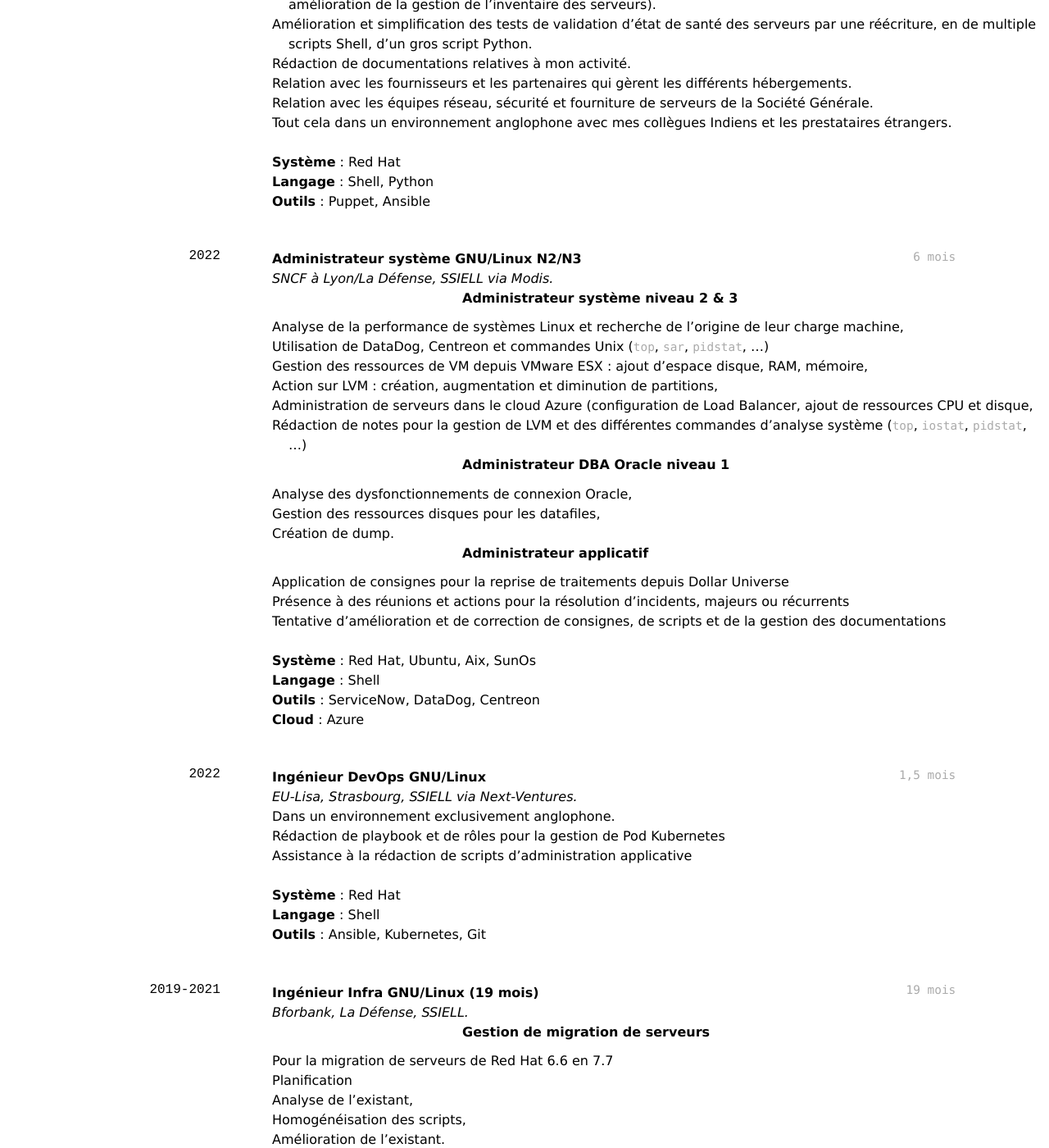
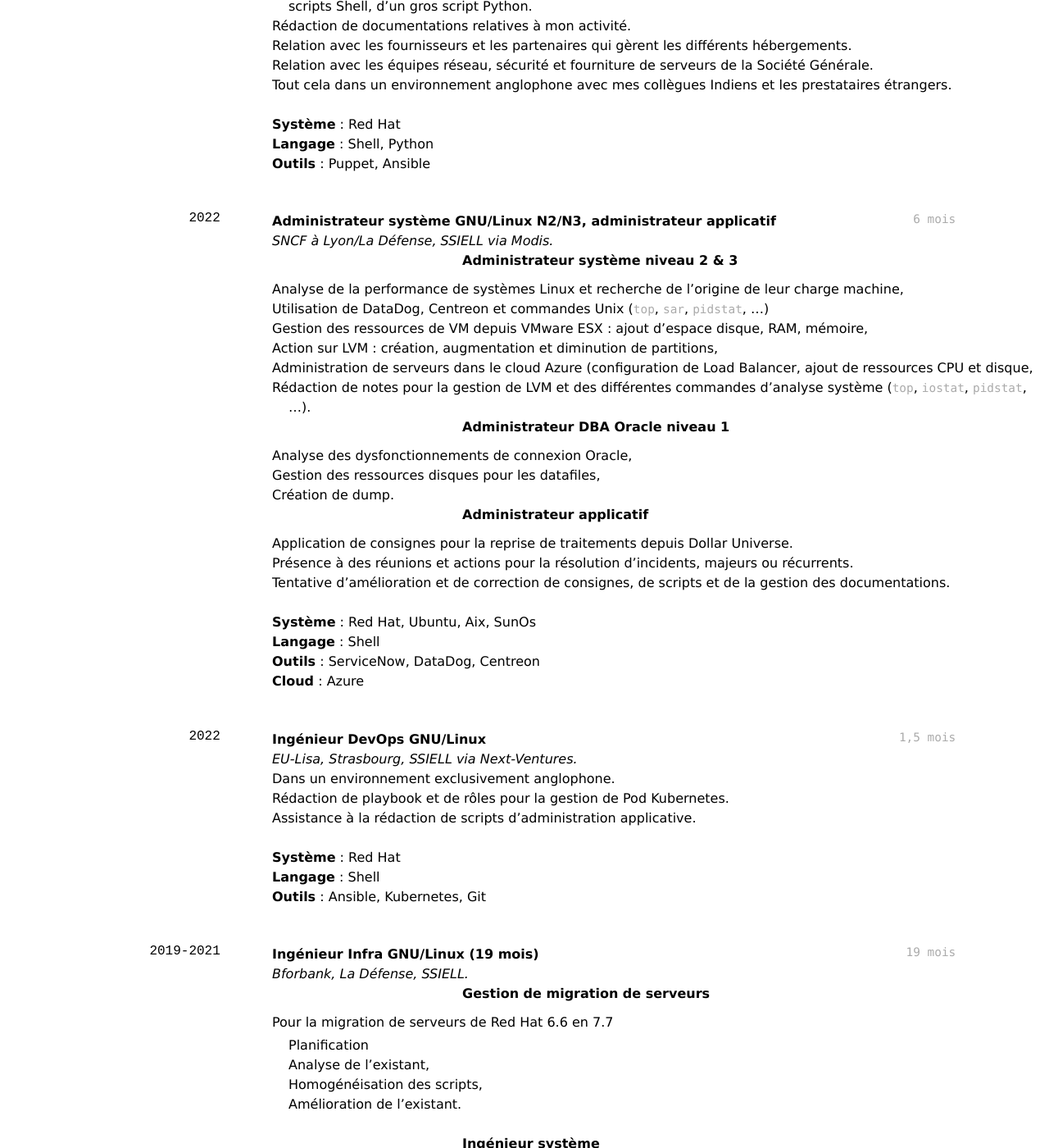
Before and after one commit to ledub72/ledub72.github.io, a Jekyll site: the page built from index.md, in a window 1280 px wide and 1400 px high, scrolled down 3749 px. Shown: the whole window at 82% size. Built offline with Jekyll 4.4.1, drawn with Linux system fonts in a browser that asks for light colours; nearby versions of some CDN libraries; a style sheet for code colours, icons or effects is not loaded; some of the changed text lies outside the part shown.

Commit message:
Lomegard (#25)
* Amélioration CV LaTeX & `index.md`

```diff
--- a/index.md
+++ b/index.md
@@ -141,7 +141,6 @@ Expert en shell
 
 - **Ingénieur Packaging Linux, Administrateur Système Linux**
 - _SNCF à Lille, SSIELL via Atos._
-
 - Modification, ou création, puis test des paquets RPM et DEB d’applications conformes aux exigences SNCF (docker, CFT, MQSeries . . . ).
 - Création de scripts d’installation et de suppression de paquet, pour Ubuntu et Red Hat
 - Correction de vulnérabilité sur les serveurs de tests, en relation avec l’équipe Cybersécurité.
@@ -181,16 +178,16 @@ Expert en shell
 
 `6 mois`
 
-- **Administrateur système GNU/Linux N2/N3**
+- **Administrateur système GNU/Linux N2/N3, administrateur applicatif**
 - _SNCF à Lyon/La Défense, SSIELL via Modis._
 - **Administrateur système niveau 2 & 3**
 
-- Analyse de la performance de systèmes Linux et recherche de l’origine de leur charge machine,
-- Utilisation de DataDog, Centreon et commandes Unix (`top`, `sar`, `pidstat`, …)
-- Gestion des ressources de VM depuis VMware ESX : ajout d’espace disque, RAM, mémoire,
-- Action sur LVM : création, augmentation et diminution de partitions,
-- Administration de serveurs dans le cloud Azure (configuration de Load Balancer, ajout de ressources CPU et disque,
-- Rédaction de notes pour la gestion de LVM et des différentes commandes d’analyse système (`top`, `iostat`, `pidstat`, …)
+* Analyse de la performance de systèmes Linux et recherche de l’origine de leur charge machine,
+* Utilisation de DataDog, Centreon et commandes Unix (`top`, `sar`, `pidstat`, …)
+* Gestion des ressources de VM depuis VMware ESX : ajout d’espace disque, RAM, mémoire,
+* Action sur LVM : création, augmentation et diminution de partitions,
+* Administration de serveurs dans le cloud Azure (configuration de Load Balancer, ajout de ressources CPU et disque,
+* Rédaction de notes pour la gestion de LVM et des différentes commandes d’analyse système (`top`, `iostat`, `pidstat`, …).
 - **Administrateur DBA Oracle niveau 1**
 
 - Analyse des dysfonctionnements de connexion Oracle,
@@ -198,9 +195,9 @@ Expert en shell
 - Création de dump.
 - **Administrateur applicatif**
 
-- Application de consignes pour la reprise de traitements depuis Dollar Universe
-- Présence à des réunions et actions pour la résolution d’incidents, majeurs ou récurrents
-- Tentative d’amélioration et de correction de consignes, de scripts et de la gestion des documentations
+* Application de consignes pour la reprise de traitements depuis Dollar Universe.
+* Présence à des réunions et actions pour la résolution d’incidents, majeurs ou récurrents.
+* Tentative d’amélioration et de correction de consignes, de scripts et de la gestion des documentations.
 
 **Système** : Red Hat, Ubuntu, Aix, SunOs<br>
 **Langage** : Shell<br>
@@ -213,9 +210,9 @@ Expert en shell
 
 - **Ingénieur DevOps GNU/Linux**
 - _EU-Lisa, Strasbourg, SSIELL via Next-Ventures._
-- Dans un environnement exclusivement anglophone.
-- Rédaction de playbook et de rôles pour la gestion de Pod Kubernetes
-- Assistance à la rédaction de scripts d’administration applicative
+* Dans un environnement exclusivement anglophone.
+* Rédaction de playbook et de rôles pour la gestion de Pod Kubernetes.
+* Assistance à la rédaction de scripts d’administration applicative.
 
 **Système** : Red Hat<br>
 **Langage** : Shell<br>
@@ -229,20 +226,20 @@ Expert en shell
 - _Bforbank, La Défense, SSIELL._
 - **Gestion de migration de serveurs**
 
-- Pour la migration de serveurs de Red Hat 6.6 en 7.7
-* Planification
-* Analyse de l’existant,
-* Homogénéisation des scripts,
-* Amélioration de l’existant.
+* Pour la migration de serveurs de Red Hat 6.6 en 7.7
+  * Planification
+  * Analyse de l’existant,
+  * Homogénéisation des scripts,
+  * Amélioration de l’existant.
 - **Ingénieur système**
 
-- Maintien en condition opérationnelle d’une centaine de serveurs,
-- Gestion des demandes auprès de l’hébergeur (Crédit Agricole),
-- Création de playbooks Ansible pour la création d’un socle Linux commun à tous les serveurs,
-- Gestion de dépôts Git,
-- Validation des évolutions des scripts,
-- Support des changements IWS,
-- Rédaction, mise à jour de documentations sur IWS, CFT, Git et l’administration Linux Red Hat
+* Maintien en condition opérationnelle d’une centaine de serveurs,
+* Gestion des demandes auprès de l’hébergeur (Crédit Agricole),
+* Création de playbooks Ansible pour la création d’un socle Linux commun à tous les serveurs,
+* Gestion de dépôts Git,
+* Validation des évolutions des scripts,
+* Support des changements IWS,
+* Rédaction, mise à jour de documentations sur IWS, CFT, Git et l’administration Linux Red Hat
 
 **Système** : Red Hat<br>
 **Langage** : Shell<br>
@@ -256,16 +253,16 @@ Expert en shell
 - _STET, La Défense, SSIELL via BK OSI._
 - **Administrateur GNU/Linux**
 
-- Administration des postes GNU/Linux Ubuntu avec Ansible
-- Rédaction et amélioration des playbooks Ansible
-- Installation, configuration et maintien à jour des postes GNU/Linux Ubuntu
-- Amélioration de la sécurité des postes (_Hardening_)
+* Administration des postes GNU/Linux Ubuntu avec Ansible
+* Rédaction et amélioration des playbooks Ansible
+* Installation, configuration et maintien à jour des postes GNU/Linux Ubuntu
+* Amélioration de la sécurité des postes (_Hardening_)
 - **Technicien bureautique**
 
-- Inventaire des configurations, des postes et pièces détachées.
-- Réalisation, avec Proxmox, et mise en place d’un serveur PXE et d’un serveur de paquets `apt-cacher-ng`.
-- Rédaction de documentations sur les playbooks et l’administration et l’utilisation des serveurs PXE et `apt-cacher-ng`.
-- Administrateur d’AWX, Jira et Confluence de Atlassian.
+* Inventaire des configurations, des postes et pièces détachées.
+* Réalisation, avec Proxmox, et mise en place d’un serveur PXE et d’un serveur de paquets `apt-cacher-ng`.
+* Rédaction de documentations sur les playbooks et l’administration et l’utilisation des serveurs PXE et `apt-cacher-ng`.
+* Administrateur d’AWX, Jira et Confluence de Atlassian.
 
 **Système** : Ubuntu, Debian<br>
 **Langage** : Shell, Python<br>
@@ -279,11 +276,11 @@ Expert en shell
 - _Generali, Saint-Denis, SSIELL Apside._
 - **Administration de la solution Serena de Micro Focus**
 
-- Administration de la solution
-- Ajustement de la configuration des outils de déploiements
-- Gestion de configuration Ansible
-- Modification de scripts Shell pour la gestion d’un dépôt de fichiers et pour la parallélisation des commandes JBoss
-- Correction de scripts Groovy
+* Administration de la solution
+* Ajustement de la configuration des outils de déploiements
+* Gestion de configuration Ansible
+* Modification de scripts Shell pour la gestion d’un dépôt de fichiers et pour la parallélisation des commandes JBoss
+* Correction de scripts Groovy
 
 **Système** : Red Hat<br>
 **Langage** : Shell, Groovy<br>
@@ -297,28 +294,28 @@ Expert en shell
 - _BforBank, La Défense, SSIELL_
 - **Administration d'IWS**
 
-- Montée de version de l’ordonnanceur IWS, moteurs et agents, de la version 8.5 à la 9.2 :
-- Migration des moteurs de Windows TM vers GNU/Linux Red Hat,
-- Définition et mise en place de nouvelles normes des objets IWS et de leur gestion dans Git,
-- Rédaction de la procédure de livraison des objets IWS,
-- Création et maintenance des scripts d’administration et de surveillance (Centreon),
-- Création de chaînes complexes (conditions multiples, gestion d’événements, etc…)
-- Analyse de la performance de la production informatique (dérive des temps de traitements, espace disque, taille des fichiers échangés, …
-- Gestion des calendriers.
+* Montée de version de l’ordonnanceur IWS, moteurs et agents, de la version 8.5 à la 9.2 :
+* Migration des moteurs de Windows TM vers GNU/Linux Red Hat,
+* Définition et mise en place de nouvelles normes des objets IWS et de leur gestion dans Git,
+* Rédaction de la procédure de livraison des objets IWS,
+* Création et maintenance des scripts d’administration et de surveillance (Centreon),
+* Création de chaînes complexes (conditions multiples, gestion d’événements, etc…)
+* Analyse de la performance de la production informatique (dérive des temps de traitements, espace disque, taille des fichiers échangés, …
+* Gestion des calendriers.
 - **Ingénieur de production**
 
-- Rédaction de documentations,
-- Recherche et traitement sur des fichiers (`find`, `sed`, `awk`, …)
-- Suivi de la production : reprise de traitements, corrections de chaînes et/ou de scripts,
-- Relations avec les autres équipes autant internes qu’externes (IBM et autres partenaires de la banque),
-- Avec un parc d’une centaine de serveurs, premier intervenant pour l’analyse des dysfonctionnements système.
+* Rédaction de documentations,
+* Recherche et traitement sur des fichiers (`find`, `sed`, `awk`, …)
+* Suivi de la production : reprise de traitements, corrections de chaînes et/ou de scripts,
+* Relations avec les autres équipes autant internes qu’externes (IBM et autres partenaires de la banque),
+* Avec un parc d’une centaine de serveurs, premier intervenant pour l’analyse des dysfonctionnements système.
 - **Expert Shell**
 
-- Gestion des versions des scripts par Git,
-- Modification et création de scripts,
-- Rédaction de bonnes pratiques à l’utilisation de serveurs GNU/Linux,
-- Création de scripts de contrôle de fichiers par Sentinel ou GateWay, d’interrogation Oracle et MySQL, de sauvegarde MySQL et PostgreSQL, et d’interaction avec le logiciel Core BanKing T24 (Temenos),
-- Animation de micro-formations dispensées auprès de mes collègues sur Unix & GNU/Linux, Shell, Logiciels libres,
+* Gestion des versions des scripts par Git,
+* Modification et création de scripts,
+* Rédaction de bonnes pratiques à l’utilisation de serveurs GNU/Linux,
+* Création de scripts de contrôle de fichiers par Sentinel ou GateWay, d’interrogation Oracle et MySQL, de sauvegarde MySQL et PostgreSQL, et d’interaction avec le logiciel Core BanKing T24 (Temenos),
+* Animation de micro-formations dispensées auprès de mes collègues sur Unix & GNU/Linux, Shell, Logiciels libres,
 
 **Système** : Red Hat<br>
 **Langage** : Shell, SQL<br>
@@ -333,11 +330,11 @@ Expert en shell
 - _DBA junior, Cour des Comptes, Paris_
 - **Ingénieur de production / système**
 
-- Mise en place d’un serveur Debian pour la :
-* Mise en place d’une base documentaire avec Dokuwiki,
-* d’une centralisation des mots de passe avec KeePassX,
-- Mise à jour de Nagios.
-- Administration du serveur Oracle VM,
+* Mise en place d’un serveur Debian pour la :
+  * Mise en place d’une base documentaire avec Dokuwiki,
+  * d’une centralisation des mots de passe avec KeePassX,
+* Mise à jour de Nagios.
+* Administration du serveur Oracle VM,
 * Administration de serveurs Oracle GNU/Linux sous Oracle VM,
 * Création de squelettes Oracle GNU/Linux sur VMware
 * Installation et configuration d’un serveur Oracle VM Server.
@@ -346,10 +343,9 @@ Expert en shell
 
 * Rédaction de documentations relatives à l’administration des applications, du système GNU/Linux et bases de données.
 * Rédaction de consignes et de procédures pour la gestion des applications.
-- **Rédaction de scripts** :
-
-* d’analyse des LUN NetApp et IBM,
-* de cartographie réseau avec `nmap`.
+* Rédaction de scripts
+  * d’analyse des LUN NetApp et IBM,
+  * de cartographie réseau avec `nmap`.
 
 **Système** : Oracle Linux, CentOs, Debian<br>
 **Langage** : Shell, SQL<br>
@@ -360,7 +356,7 @@ Expert en shell
 
 `6 mois`
 
-- **Expert TWS**
+- **Expert TWS & administrateur applicatif**
 - _Véolia, Saint-Maurice, SSIELL via Logware._
 - **Expert TWS**
 
@@ -598,8 +594,8 @@ Expert en shell
 
 `30 mois`
 
-- **Analyste d’exploitation Unix**
-- _NT & VMS, Crédit Lyonnais par Atos, La Défense._
+- **Analyste d’exploitation Unix, NT & VMS**
+- _Crédit Lyonnais par Atos, La Défense._
 - Analyse et résolution des incidents applicatifs (Summit, EAI, Murex, …) & systèmes (HP Ux & SunOs).
 - Création de consignes,
 - Développement de scripts pour la gestion de comptes Unix & Sybase et l’exploitation d’un EAI.
```
Also changed, not shown: other parts of index.md (+12 -16 lines).
